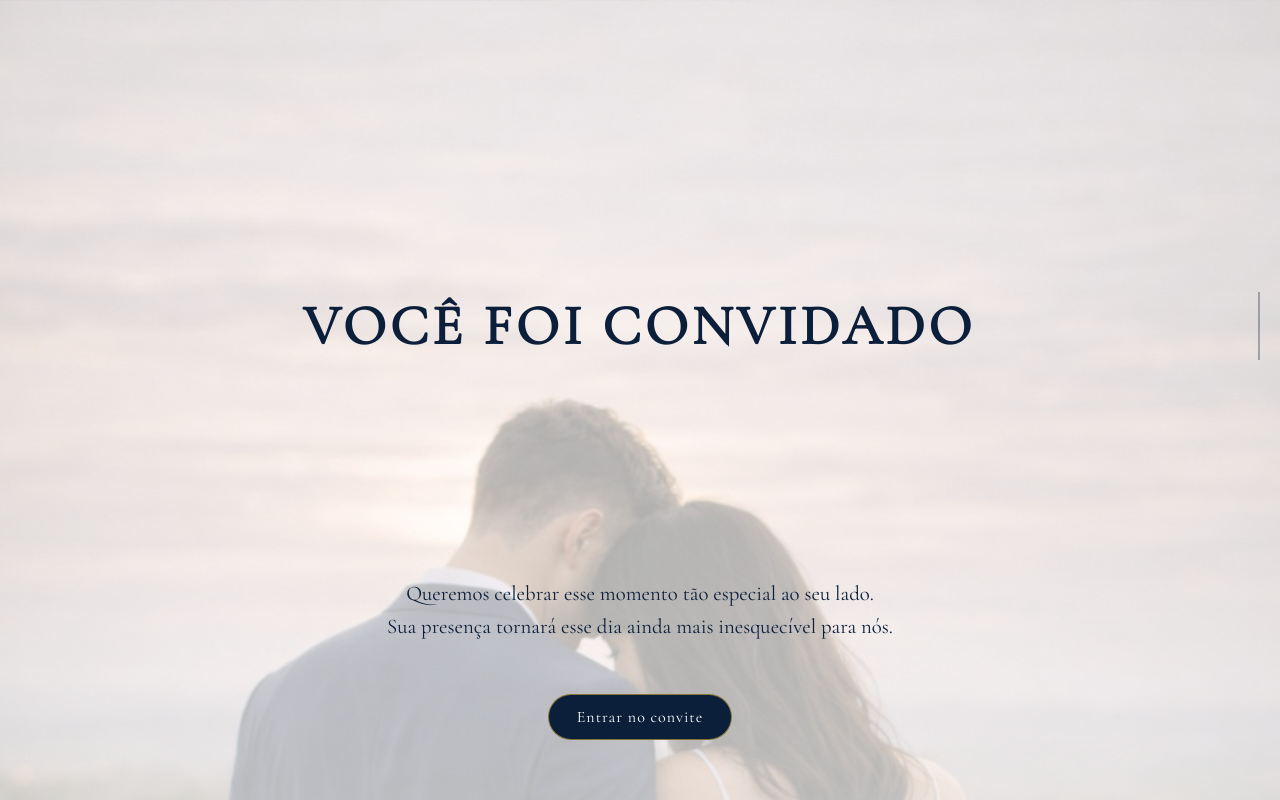
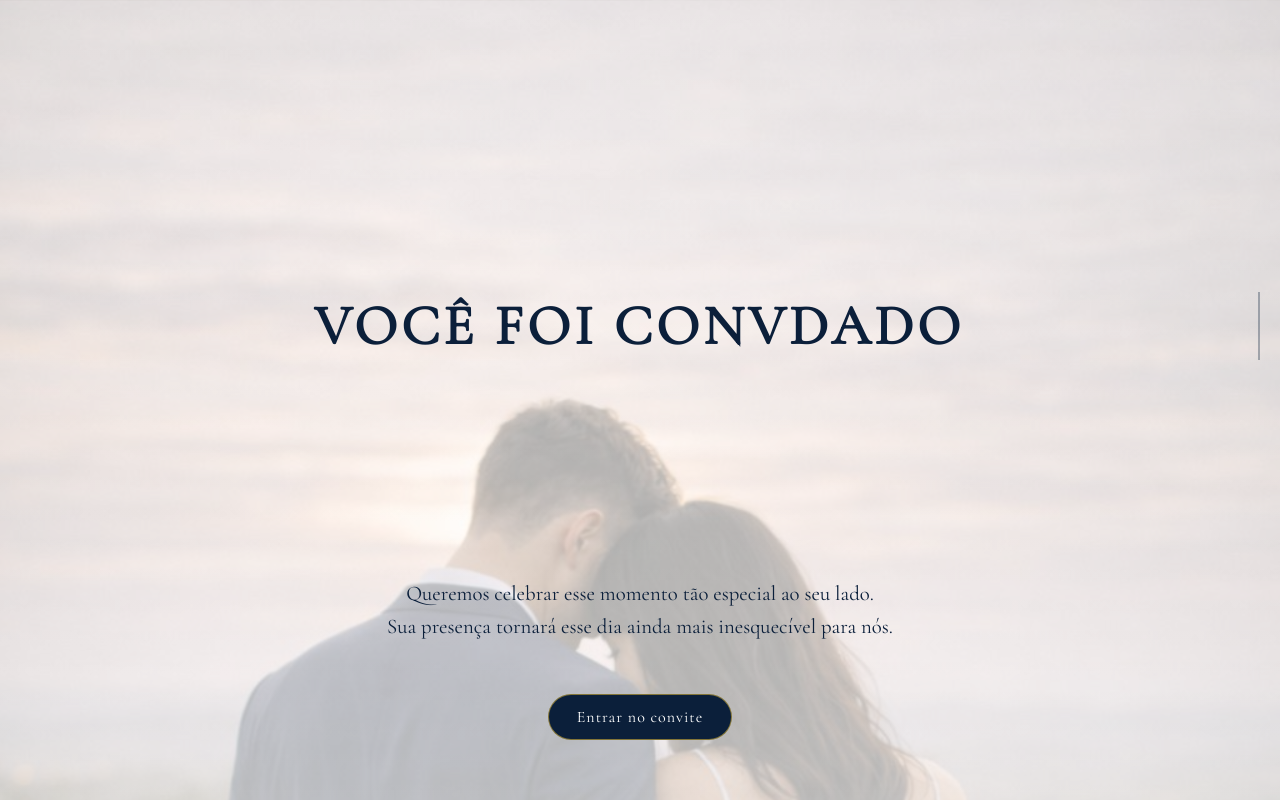
Before and after one commit to gilinda21/Giovanna-Guilherme, a plain HTML site: page index.html in a window 1280 px wide. Shown: the top 800 px of the page. Drawn offline with nearby package versions, Linux system fonts and the light colour scheme.

Commit message:
atualizando i

```diff
--- a/index.html
+++ b/index.html
@@ -654,7 +654,7 @@ margin-bottom:20px;
 <audio id="musica" src="violinosite.mp3"></audio>
 <!-- INTRO PRIMEIRO -->
 <section class="intro">
-  <h1 class="typing">VOCÊ FOI CONVIDADO</h1>
+  <h1 class="typing">VOCÊ FOI CONVDADO</h1>
 
   <p class="fade-text">
     Queremos celebrar esse momento tão especial ao seu lado.<br>
```
